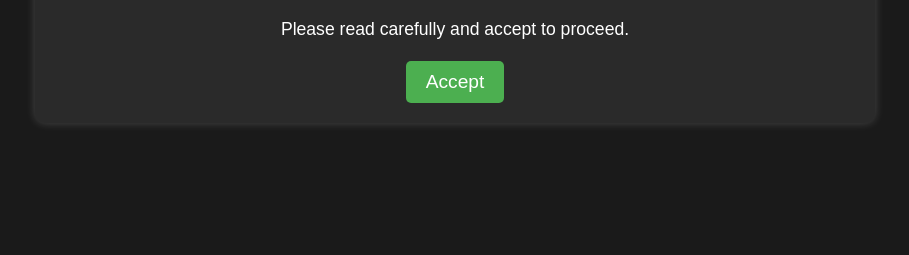
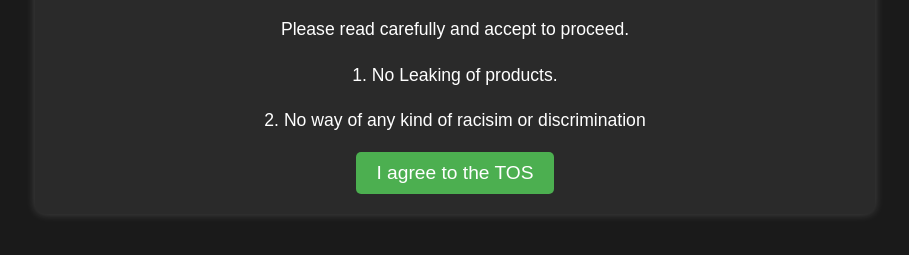
Before and after one commit to SoofjeWon/Integrius-dev, a plain HTML site: page index.html in a window 1280 px wide. Shown: the part 205-460 px from the top of the page, without its empty margins (185-1094 px from the left). Drawn offline with Linux system fonts and the light colour scheme.

Commit message:
Update index.html

```diff
--- a/index.html
+++ b/index.html
@@ -66,7 +66,9 @@
         <h1>Terms of Service</h1>
         <p>Welcome to Integrius Development. By using our services, you agree to comply with our terms and conditions. Violation of these terms may result in termination of service.</p>
         <p>Please read carefully and accept to proceed.</p>
-        <button class="accept-btn" onclick="acceptTerms()">Accept</button>
+        <p>1. No Leaking of products.</p>
+        <p>2. No way of any kind of racisim or discrimination</p>
+        <button class="accept-btn" onclick="acceptTerms()">I agree to the TOS</button>
     </div>
 
     <script>
```
